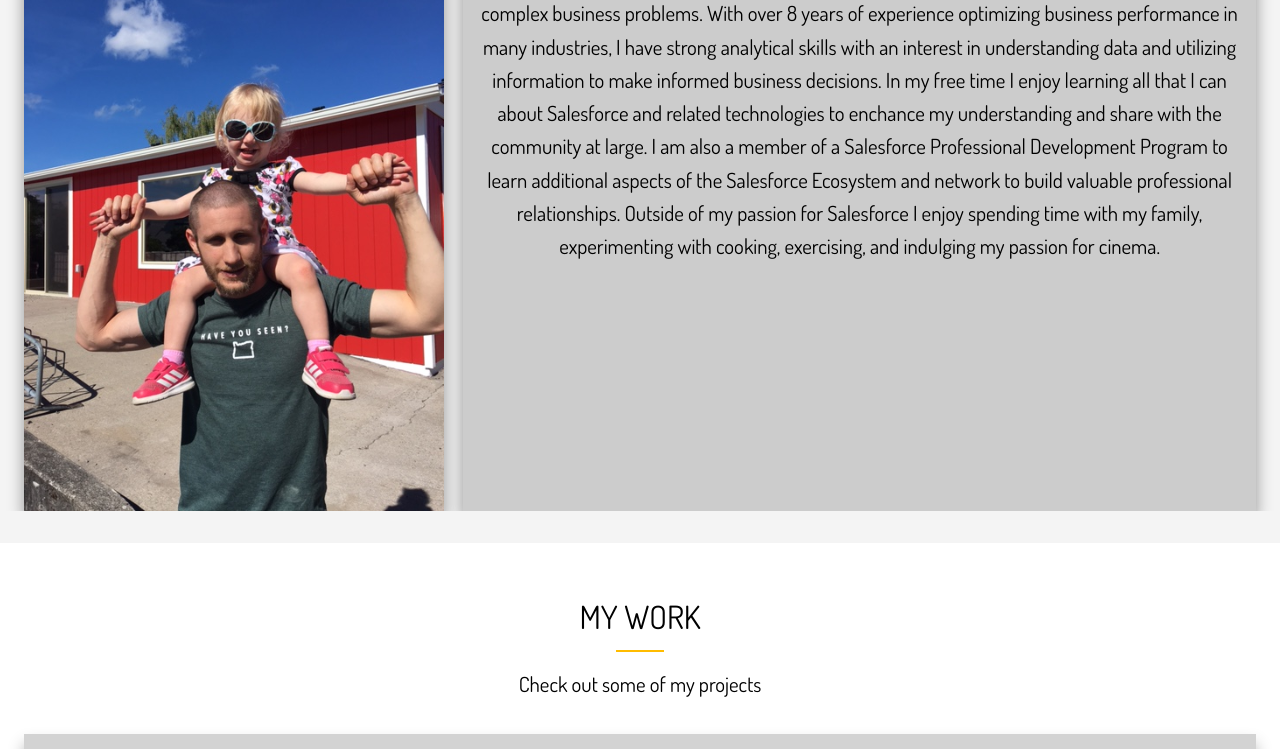
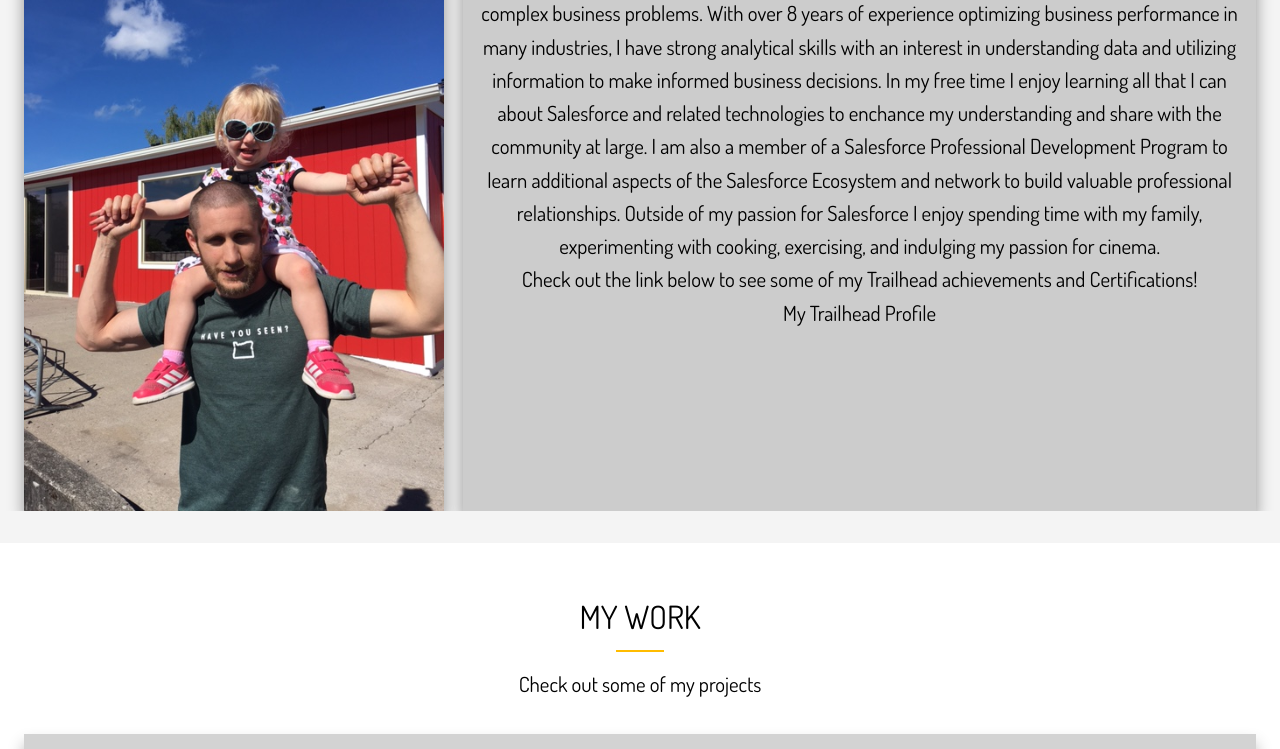
Before and after one commit to nrobert444/Dev-Portfolio, a React (Create React App) app: page / in a window 1280 px wide. Shown: the part 958-1707 px from the top of the page. Built offline with nearby package versions, Linux system fonts and the light colour scheme; grey boxes are pictures that could not be loaded.

Commit message:
added new bio info and link to trailhead account

```diff
--- a/src/components/AboutInfo/AboutInfo.jsx
+++ b/src/components/AboutInfo/AboutInfo.jsx
@@ -1,5 +1,5 @@
 import React from 'react'
-import { AboutInfoStyles } from './AboutInfo.styles'
+import { AboutInfoStyles, NoStyleA } from './AboutInfo.styles'
 import { Container } from '../Container/Container'
 import { BottomLine, SectionTitle, Lead } from '../Container/Container.style'
 import Fade from 'react-reveal/Fade'
@@ -23,18 +23,23 @@ export const AboutInfo = () => {
                   With over 8 years of experience optimizing business
                   performance in many industries, I have strong analytical
                   skills with an interest in understanding data and utilizing
-                  information to make informed business decisions.
-
-                  In my free time I enjoy learning all that I can about Salesforce and
+                  information to make informed business decisions. In my free
+                  time I enjoy learning all that I can about Salesforce and
                   related technologies to enchance my understanding and share
                   with the community at large. I am also a member of a
                   Salesforce Professional Development Program to learn
                   additional aspects of the Salesforce Ecosystem and network to
-                  build valuable professional relationships.
-
-                  Outside of my passion for Salesforce I enjoy spending time with my family,
+                  build valuable professional relationships. Outside of my
+                  passion for Salesforce I enjoy spending time with my family,
                   experimenting with cooking, exercising, and indulging my
                   passion for cinema.
+                  <br></br>
+                  Check out the link below to see some of my Trailhead
+                  achievements and Certifications!
+                  <br></br>
+                  <NoStyleA href='https://trailblazer.me/id/nroberto2'>
+                    My Trailhead Profile
+                  </NoStyleA>
                 </Lead>
               </div>
             </Fade>
--- a/src/components/AboutInfo/AboutInfo.styles.jsx
+++ b/src/components/AboutInfo/AboutInfo.styles.jsx
@@ -33,3 +33,15 @@ export const AboutInfoStyles = styled.div`
     }
   }
 `
+export const NoStyleA = styled.a`
+  text-decoration: none;
+  color: inherit;
+
+  &:focus,
+  &:hover,
+  &:visited,
+  &:link,
+  &:active {
+    text-decoration: none;
+  }
+`
```
